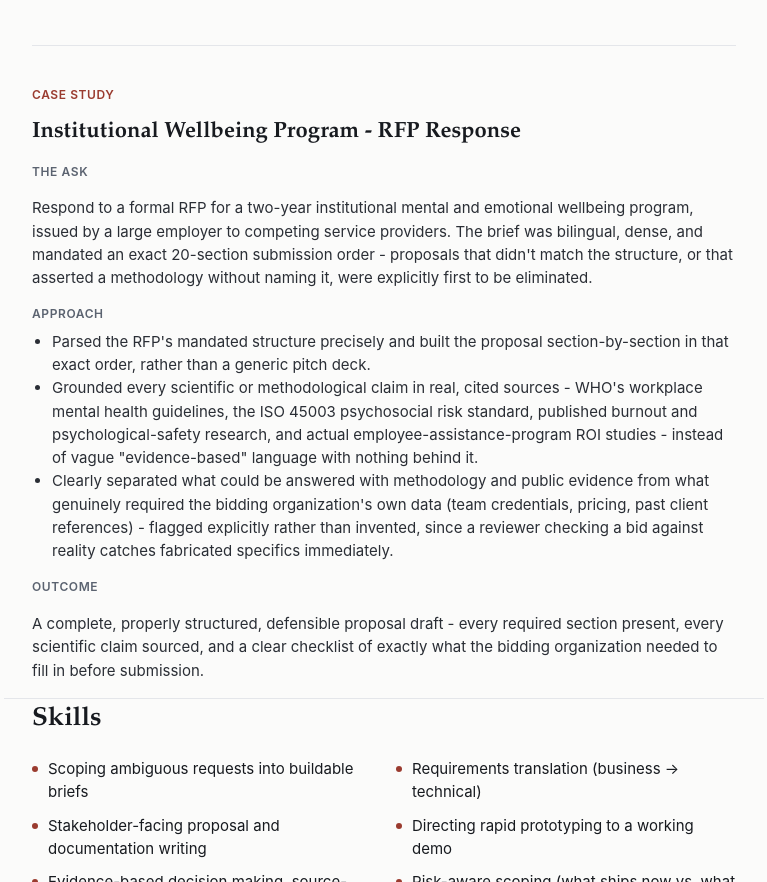
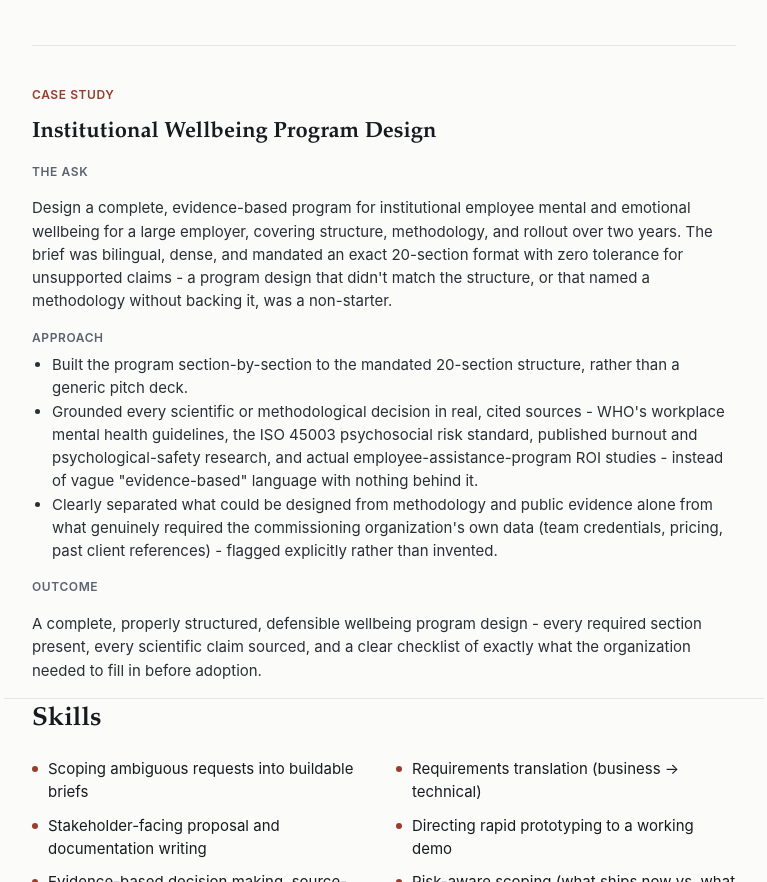
Before and after one commit to Wa3wa3/waad-ahmed-portfolio, a plain HTML site: page index.html in a window 1280 px wide. Shown: the part 1279-2161 px from the top of the page, without its empty margins (256-1023 px from the left). Drawn offline with Linux system fonts and the light colour scheme.

Commit message:
Reframe wellbeing case study as program design, not RFP response

```diff
--- a/index.html
+++ b/index.html
@@ -64,7 +64,7 @@ footer a:hover{text-decoration:underline}
     <p>Moving from client-facing program and proposal work into product management. These case studies show how I scope an ambiguous request into a working solution.</p>
     <nav class="jump">
       <a href="#dental">Dental Clinic MVP</a>
-      <a href="#rfp">Wellbeing Program Proposal</a>
+      <a href="#rfp">Wellbeing Program Design</a>
       <a href="#skills">Skills</a>
     </nav>
   </div>
@@ -108,25 +108,25 @@ footer a:hover{text-decoration:underline}
 
   <div class="case" id="rfp">
     <div class="meta"><span class="tag">Case Study</span></div>
-    <h3>Institutional Wellbeing Program - RFP Response</h3>
+    <h3>Institutional Wellbeing Program Design</h3>
 
     <div class="block">
       <h4>The ask</h4>
-      <p>Respond to a formal RFP for a two-year institutional mental and emotional wellbeing program, issued by a large employer to competing service providers. The brief was bilingual, dense, and mandated an exact 20-section submission order - proposals that didn't match the structure, or that asserted a methodology without naming it, were explicitly first to be eliminated.</p>
+      <p>Design a complete, evidence-based program for institutional employee mental and emotional wellbeing for a large employer, covering structure, methodology, and rollout over two years. The brief was bilingual, dense, and mandated an exact 20-section format with zero tolerance for unsupported claims - a program design that didn't match the structure, or that named a methodology without backing it, was a non-starter.</p>
     </div>
 
     <div class="block">
       <h4>Approach</h4>
       <ul>
-        <li>Parsed the RFP's mandated structure precisely and built the proposal section-by-section in that exact order, rather than a generic pitch deck.</li>
-        <li>Grounded every scientific or methodological claim in real, cited sources - WHO's workplace mental health guidelines, the ISO 45003 psychosocial risk standard, published burnout and psychological-safety research, and actual employee-assistance-program ROI studies - instead of vague "evidence-based" language with nothing behind it.</li>
-        <li>Clearly separated what could be answered with methodology and public evidence from what genuinely required the bidding organization's own data (team credentials, pricing, past client references) - flagged explicitly rather than invented, since a reviewer checking a bid against reality catches fabricated specifics immediately.</li>
+        <li>Built the program section-by-section to the mandated 20-section structure, rather than a generic pitch deck.</li>
+        <li>Grounded every scientific or methodological decision in real, cited sources - WHO's workplace mental health guidelines, the ISO 45003 psychosocial risk standard, published burnout and psychological-safety research, and actual employee-assistance-program ROI studies - instead of vague "evidence-based" language with nothing behind it.</li>
+        <li>Clearly separated what could be designed from methodology and public evidence alone from what genuinely required the commissioning organization's own data (team credentials, pricing, past client references) - flagged explicitly rather than invented.</li>
       </ul>
     </div>
 
     <div class="block">
       <h4>Outcome</h4>
-      <p>A complete, properly structured, defensible proposal draft - every required section present, every scientific claim sourced, and a clear checklist of exactly what the bidding organization needed to fill in before submission.</p>
+      <p>A complete, properly structured, defensible wellbeing program design - every required section present, every scientific claim sourced, and a clear checklist of exactly what the organization needed to fill in before adoption.</p>
     </div>
   </div>
 
```
